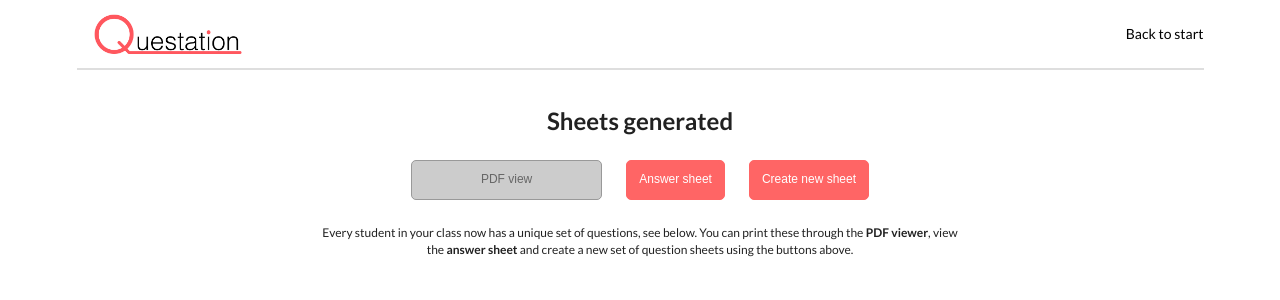
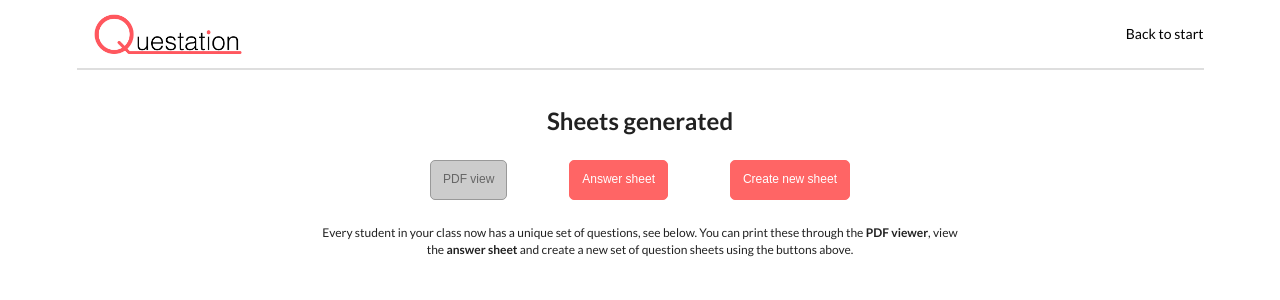
Before and after one commit to ksinghj/Questation, a React (Create React App) app: page /success in a window 1280 px wide. Shown: the top 300 px of the page. Built offline with nearby package versions, Linux system fonts and the light colour scheme.

Commit message:
action btns flex

```diff
--- a/src/components/ActionButtons.jsx
+++ b/src/components/ActionButtons.jsx
@@ -5,9 +5,11 @@ import "../styles/ActionButtons/index.css";
 const ActionButtons = ({ isAnswers }) => {
   return (
     <div className="action-buttons">
-      <button className="button whitespace-nw" type="button" disabled>
-        PDF view
-      </button>
+      <Link to="/success" className="whitespace-nw">
+        <button className="button whitespace-nw" type="button" disabled>
+          PDF view
+        </button>
+      </Link>
       {isAnswers ? (
         <Link to="/success" className="whitespace-nw">
           <button className="button whitespace-nw" type="button">
--- a/src/styles/ActionButtons/index.css
+++ b/src/styles/ActionButtons/index.css
@@ -8,10 +8,12 @@
   margin: 2em auto;
   width: 50vw;
   max-width: 482px;
+  flex-grow: 1;
 }
 
 button a {
   color: white;
+
 }
 
 button:hover a {
@@ -20,6 +22,5 @@ button:hover a {
 
 Link,
 button {
-  flex-basis: 100%;
   margin: 0 1em;
 }
--- a/src/styles/global.css
+++ b/src/styles/global.css
@@ -1,5 +1,8 @@
 .mt {
   margin-top: 3em;
+}
+.app__container {
+  font-size: 16px;
 }
 
 .button {
```
